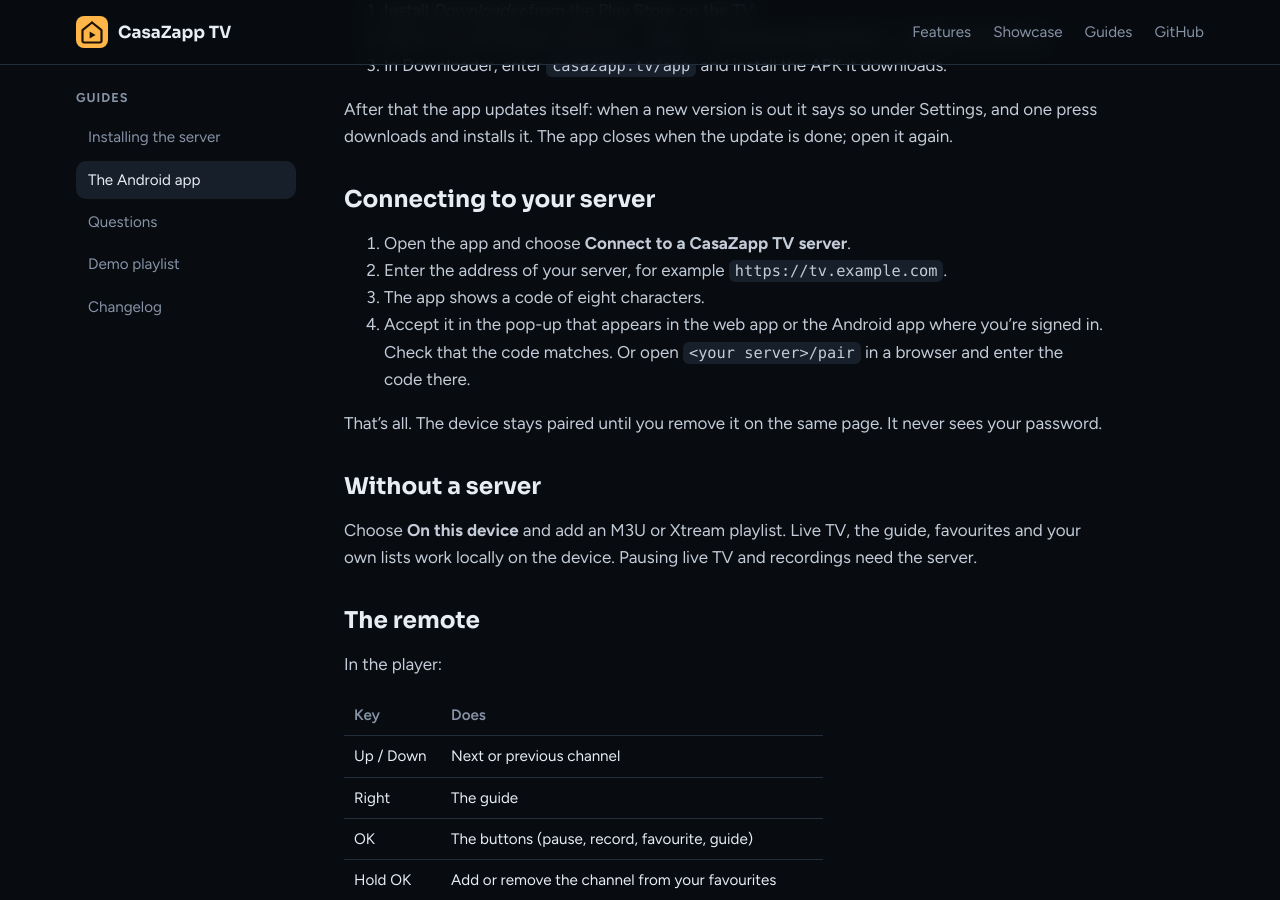
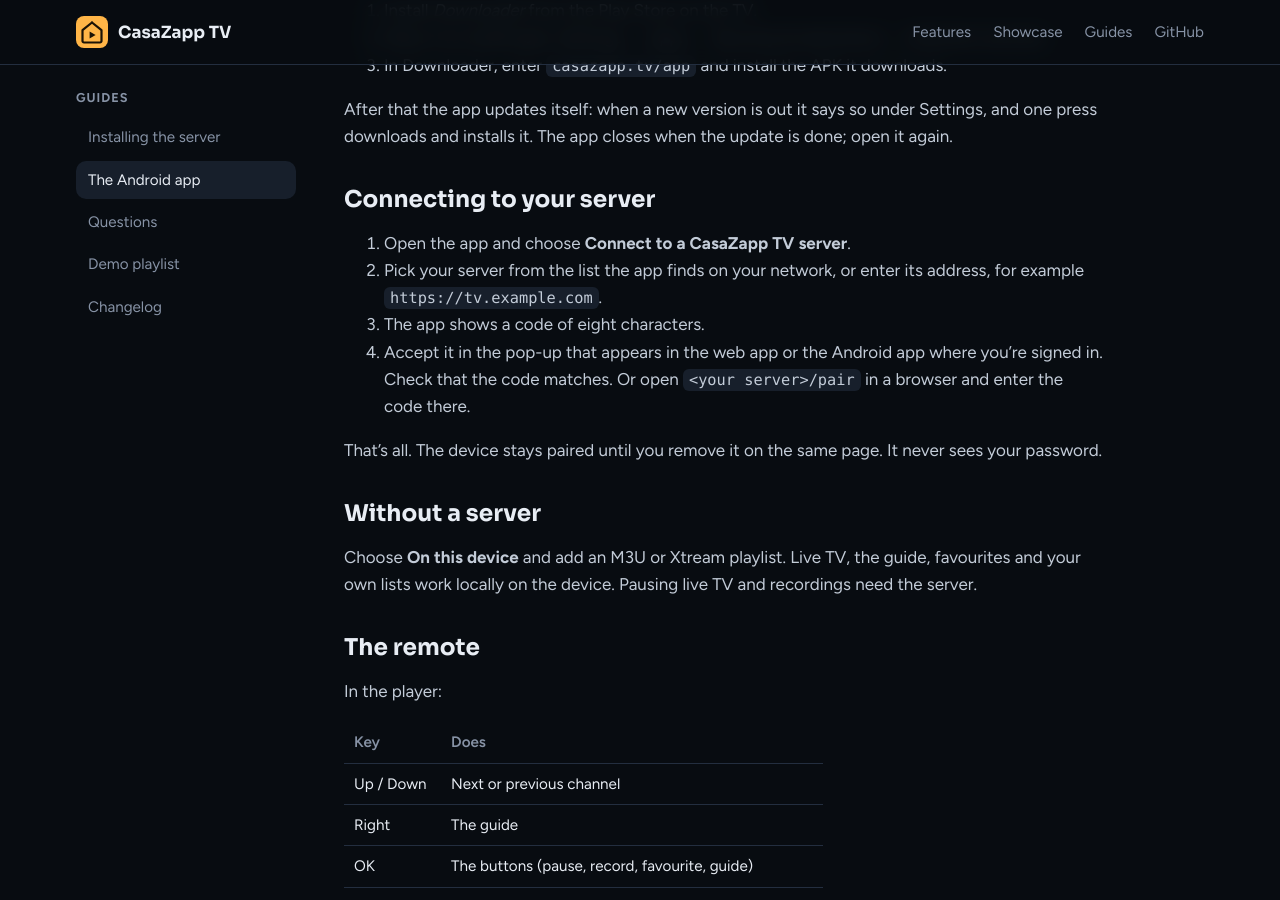
Before and after one commit to QuadNL/CasaZapp-TV-release, a Jekyll site: the page built from docs/android.md, in a window 1280 px wide and 900 px high, scrolled down 468 px. Built offline with Jekyll 4.4.1, drawn with Linux system fonts in a browser that asks for light colours; our own code applies the rules of GitHub Pages for plain Markdown files.

Commit message:
Android guide: the app lists servers it finds (publish with 0.5.1)
Co-Authored-By: Claude Opus 5.5 <noreply@anthropic.com>

```diff
--- a/docs/android.md
+++ b/docs/android.md
@@ -23,7 +23,8 @@ press downloads and installs it. The app closes when the update is done; open it
 ## Connecting to your server
 
 1. Open the app and choose **Connect to a CasaZapp TV server**.
-2. Enter the address of your server, for example `https://tv.example.com`.
+2. Pick your server from the list the app finds on your network, or enter its address, for
+   example `https://tv.example.com`.
 3. The app shows a code of eight characters.
 4. Accept it in the pop-up that appears in the web app or the Android app where you're signed in.
    Check that the code matches. Or open `<your server>/pair` in a browser and enter the code there.
```
